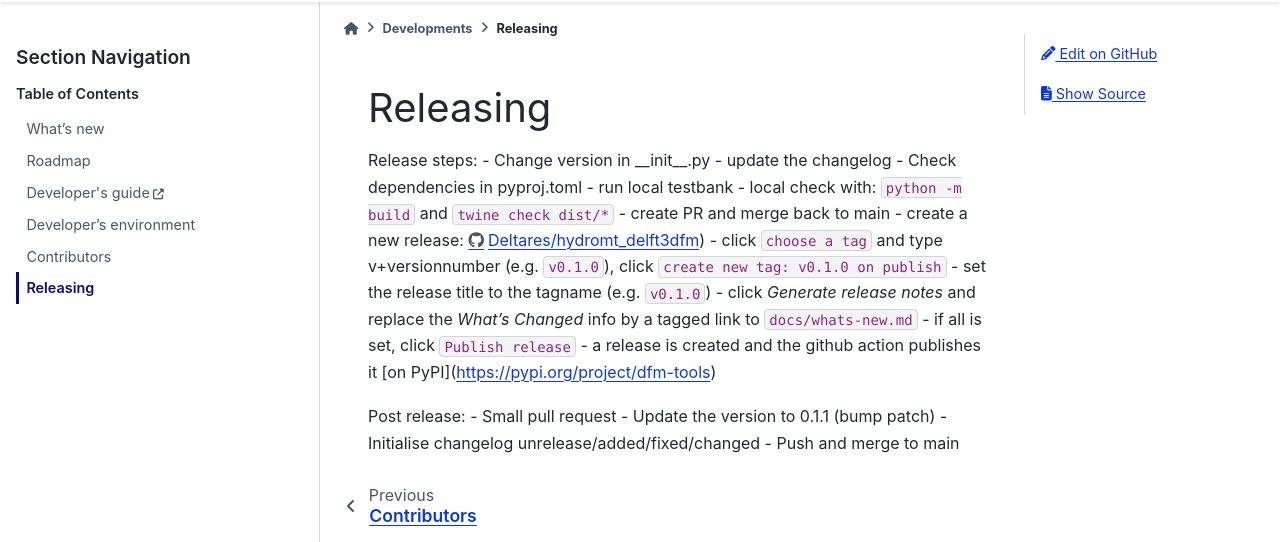
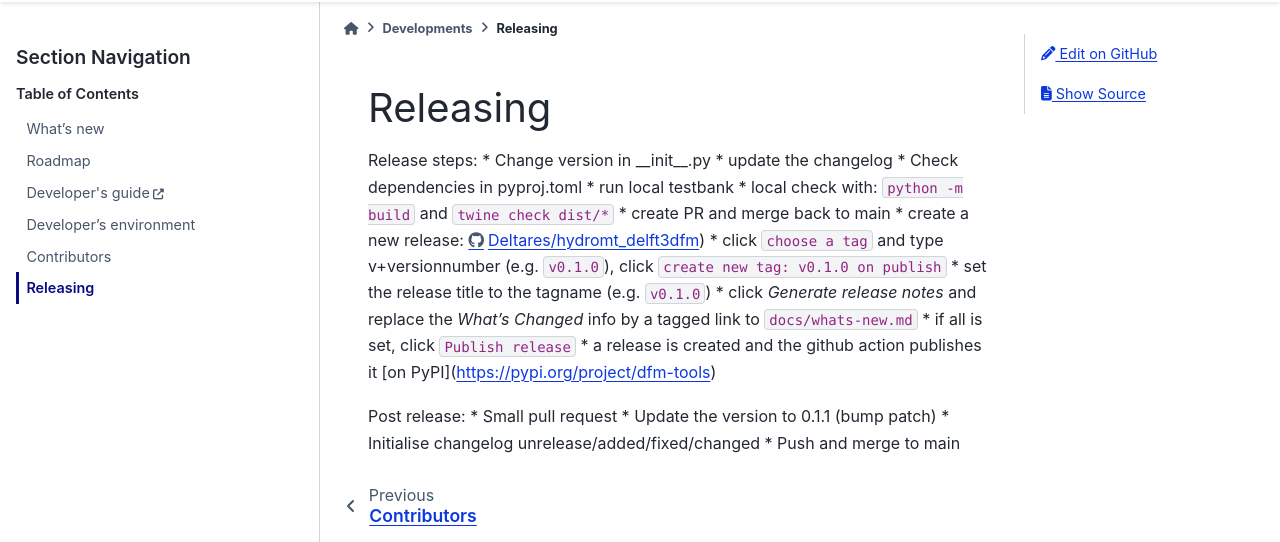
Before and after one commit to Deltares/hydromt_delft3dfm, a Sphinx documentation site: the page built from docs/dev_guide/release.rst, in a window 1280 px wide. Shown: the part 126-668 px from the top of the page. Built offline with Sphinx 7.4.7 and the PyData theme 0.15.4, drawn with Linux system fonts in a browser that asks for light colours; pages that are not in the unit, such as notebooks, are missing from menus.

```diff
--- a/docs/dev_guide/release.rst
+++ b/docs/dev_guide/release.rst
@@ -4,21 +4,21 @@ Releasing
 =========
 
 Release steps:
-- Change version in __init__.py
-- update the changelog
-- Check dependencies in pyproj.toml
-- run local testbank
-- local check with: ``python -m build`` and ``twine check dist/*``
-- create PR and merge back to main
-- create a new release: https://github.com/Deltares/hydromt_delft3dfm/releases/new)
-- click ``choose a tag`` and type v+versionnumber (e.g. ``v0.1.0``), click ``create new tag: v0.1.0 on publish``
-- set the release title to the tagname (e.g. ``v0.1.0``)
-- click `Generate release notes` and replace the `What's Changed` info by a tagged link to ``docs/whats-new.md``
-- if all is set, click ``Publish release``
-- a release is created and the github action publishes it [on PyPI](https://pypi.org/project/dfm-tools)
+* Change version in __init__.py
+* update the changelog
+* Check dependencies in pyproj.toml
+* run local testbank
+* local check with: ``python -m build`` and ``twine check dist/*``
+* create PR and merge back to main
+* create a new release: https://github.com/Deltares/hydromt_delft3dfm/releases/new)
+* click ``choose a tag`` and type v+versionnumber (e.g. ``v0.1.0``), click ``create new tag: v0.1.0 on publish``
+* set the release title to the tagname (e.g. ``v0.1.0``)
+* click `Generate release notes` and replace the `What's Changed` info by a tagged link to ``docs/whats-new.md``
+* if all is set, click ``Publish release``
+* a release is created and the github action publishes it [on PyPI](https://pypi.org/project/dfm-tools)
 
 Post release:
-- Small pull request
-- Update the version to 0.1.1 (bump patch)
-- Initialise changelog unrelease/added/fixed/changed
-- Push and merge to main
+* Small pull request
+* Update the version to 0.1.1 (bump patch)
+* Initialise changelog unrelease/added/fixed/changed
+* Push and merge to main
```
